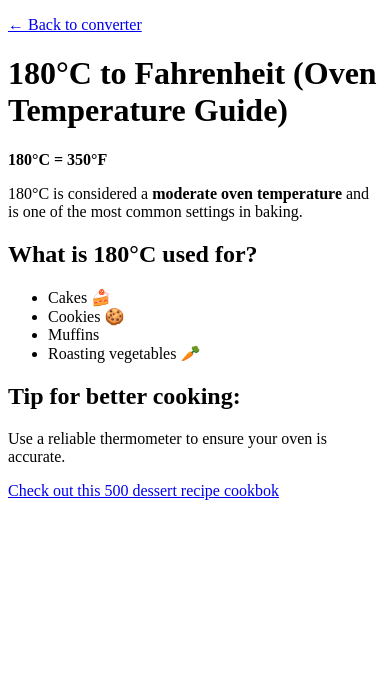
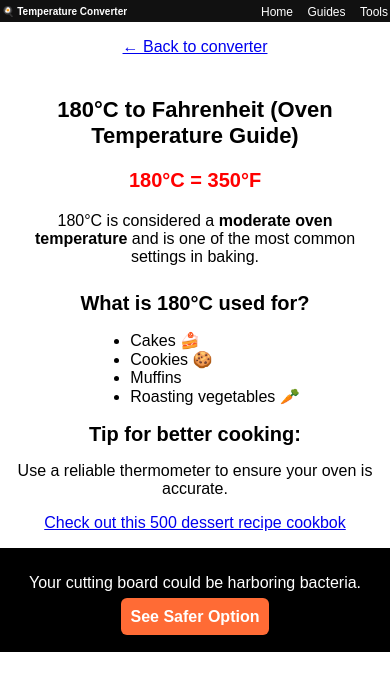
Before and after one commit to cxprofile/cooking-temp-converter, a Flask app: page /180c-to-fahrenheit in a window 390 px wide. Shown: the top 691 px of the page. Run offline with Flask 3, Linux system fonts and the light colour scheme.

Commit message:
180c format

```diff
--- a/templates/180c.html
+++ b/templates/180c.html
@@ -3,32 +3,229 @@
 <head>
     <title>180°C to Fahrenheit (Oven Guide)</title>
     <meta name="description" content="Convert 180°C to Fahrenheit. Learn what 180°C means for baking cakes, cookies, and more.">
+
+<style>
+* {
+  box-sizing: border-box;
+}
+
+body {
+  margin: 0;
+  font-family: Arial, sans-serif;
+}
+
+/* Container */
+.container {
+  margin: auto;
+  padding: 10px;
+  max-width: auto;
+}
+
+/* Titles */
+h1 {
+  text-align: center;
+  font-size: clamp(22px, 5vw, 32px);
+}
+
+h2 {
+  text-align: center;
+  padding:0;
+  margin:0;
+  font-size: clamp(20px, 2vw, 20px);
+}
+
+.footer {
+  text-align: center;
+  font-size: clamp(10px, 2vw, 15px);
+}
+
+.center_title {
+  text-align: center;
+}
+
+/* Form layout */
+.center {
+  display: flex;
+  flex-wrap: wrap; /* KEY FIX */
+  justify-content: center;
+  gap: 10px;
+  padding: 10px;
+  border: 2px solid green;
+}
+
+/* Inputs */
+input, select, button {
+  padding: 10px;
+  font-size: 16px;
+}
+
+/* Result */
+.center_result {
+  display: flex;
+  justify-content: center;
+  align-items: center;
+  min-height: 80px;
+}
+
+/* CTA Banner */
+.cta-banner {
+  bottom: 0;
+  width: 100%;
+  background: #111;
+  color: #fff;
+  padding: 10px;
+  z-index: 1000;
+  position:sticky;
+  text-align: center;
+}
+
+.cta-content {
+  max-width: 600px;
+  margin: auto;
+  display: flex;
+  justify-content: space-between;
+  align-items: center;
+  gap: 10px;
+}
+
+.cta-button {
+  background: #ff6b35;
+  color: #fff;
+  text-decoration: none;
+  padding: 10px;
+  border-radius: 6px;
+  font-weight: bold;
+}
+
+.navbar {
+  display: flex;
+  justify-content: space-between;
+  align-items: center;
+  padding: 2px 2px;
+  margin:auto;
+  background: #111;
+  color: white;
+  text-size-adjust: inherit;
+}
+
+.logo {
+  font-weight: bold;
+  font-size: 10px;
+}
+
+.menu a {
+  color: white;
+  text-decoration: none;
+  margin-left: 15px;
+  font-size: 14px;
+}
+
+.menu a:hover {
+  text-decoration: underline;
+}
+
+    /* 🔥 MOBILE FIX */
+    @media (max-width: 600px) {
+    .menu a {
+        font-size: 12px;
+        margin-left: 10px;
+    }
+
+    .center {
+        flex-direction: column;
+    }
+
+    input, select, button {
+        width: 100%;
+    }
+
+    .cta-content {
+        flex-direction: column;
+        text-align: center;
+        padding: 2px;
+        line-height: 1;
+    }
+
+    .cta-button {
+        width: 100%;
+    }
+
+    body {
+        padding-bottom: 20px; /* prevent banner overlap */
+    }
+
+    .container {
+        max-width: auto;
+        margin-top:0px;
+        margin-bottom:0px;
+    }
+
+    .container_bottom {
+        max-width: auto;
+        padding-top:0;
+        padding-bottom:0;
+        margin-top:1px;
+        margin-bottom:0px;
+    }
+
+    .cta-banner {
+        max-width: 600px;
+        min-height:50px;
+        text-align: center;
+        background-color: black;
+        color:white;
+    }
+
+    p {
+        text-align: center;
+        height:auto;
+        flex-direction:inherit;
+    }
+
+    }
+</style>
 </head>
 
 <body>
+    <div class="navbar">
+        <div class="logo">🍳 Temperature Converter</div>
+        <div class="menu">
+            <a href="/">Home</a>
+            <a href="/blogs">Guides</a>
+            <a href="/tools">Tools</a>
+        </div>
+    </div>
     <p><a href="/">← Back to converter</a></p>
+
+    <div class="container">
         <h1>180°C to Fahrenheit (Oven Temperature Guide)</h1>
-
-<p><strong>180°C = 350°F</strong></p>
-
-<p>
+        <p style="text-align: center;font-size: 20px;color: red;"><strong>180°C = 350°F</strong></p>
+        <p style="text-align: center;">
            180°C is considered a <strong>moderate oven temperature</strong> and is one of the most common settings in baking.
         </p>
-
-<h2>What is 180°C used for?</h2>
+    </div>
+    <h2 style="text-align: center;">What is 180°C used for?</h2>
+    <div class="center_result">
         <ul>
             <li>Cakes 🍰</li>
             <li>Cookies 🍪</li>
             <li>Muffins</li>
             <li>Roasting vegetables 🥕</li>
         </ul>
+    </div>
+    <div class="container_bottom">
+    <h2 style="text-align: center;">Tip for better cooking: </h2>
+    <p style="text-align: center;">Use a reliable thermometer to ensure your oven is accurate.</p>
+    <p style="text-align: center;"><a href="https://f6630a7vsml-mvfwgtdvfu0x6h.hop.clickbank.net">Check out this 500 dessert recipe cookbok</a></p>
+
+</div>
 
 
-<h2>Tip for better cooking: </h2>
-<p>Use a reliable thermometer to ensure your oven is accurate.</p>
-
-<p><a href="https://f6630a7vsml-mvfwgtdvfu0x6h.hop.clickbank.net">Check out this 500 dessert recipe cookbok</a></p>
-
+<div class="cta-banner">
+    <p>Your cutting board could be harboring bacteria.</p>
+    <p><a href="https://af118ex02ol-dy1iqk2pjpov70.hop.clickbank.net" class="cta-button">See Safer Option</a>
+    </p>
+</div>
 
 </body>
 </html>
```
Lines whose indentation alone changed are shown as unchanged.
